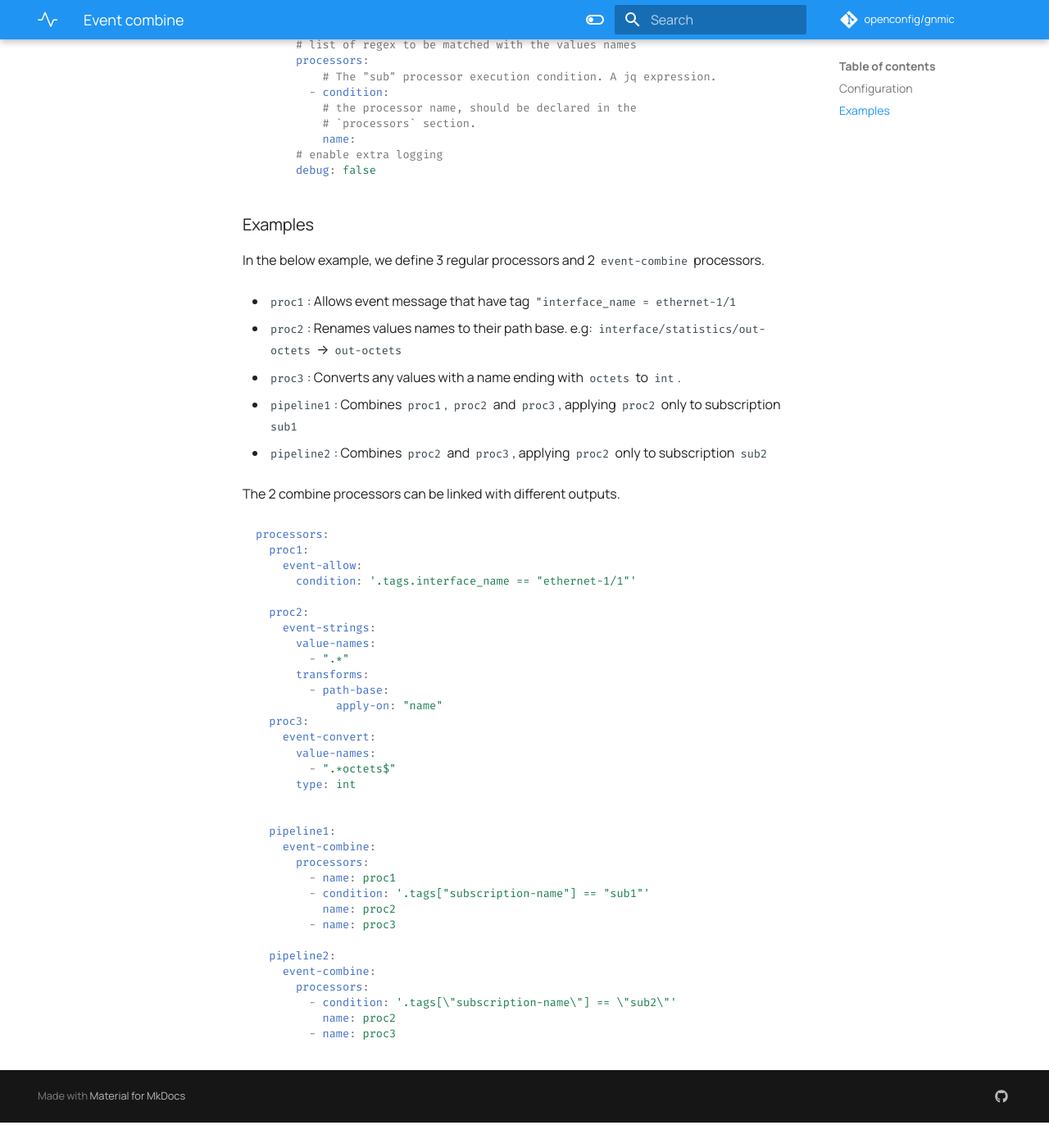
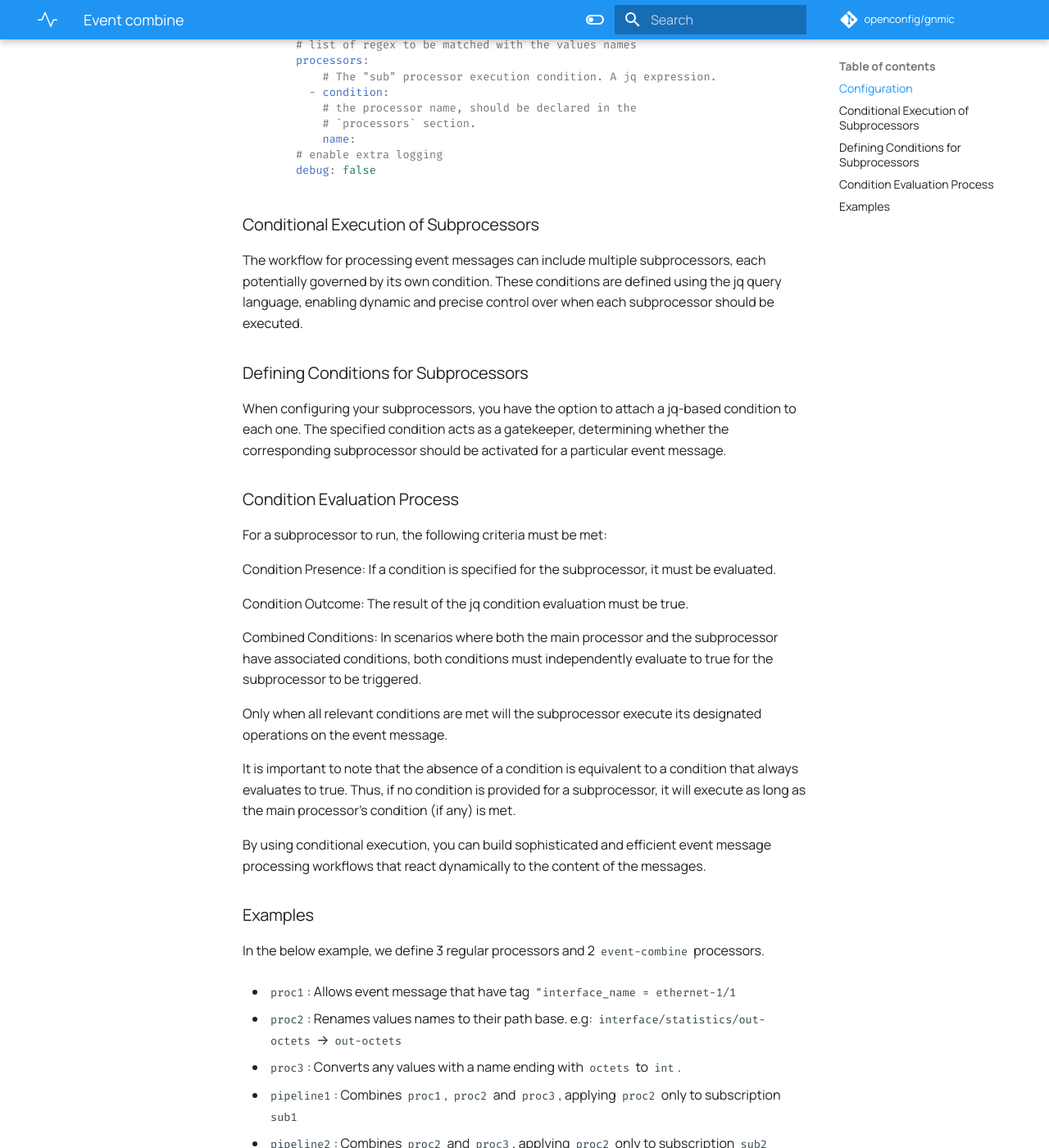
Before and after one commit to openconfig/gnmic, an MkDocs documentation site: the page built from docs/user_guide/event_processors/event_combine.md, in a window 1280 px wide and 1400 px high, scrolled down 417 px. Shown: the whole window at 82% size. Built offline with MkDocs 1.6.1 and Material for MkDocs 9.7.7, drawn with Linux system fonts in a browser that asks for light colours; comment, search, counter and statistics services are not loaded; before the commit the page ends 1786 px from its top, so only the background shows below that; some of the changed text lies outside the part shown.

Commit message:
update docs

````diff
--- a/docs/user_guide/event_processors/event_combine.md
+++ b/docs/user_guide/event_processors/event_combine.md
@@ -19,6 +19,30 @@ processors:
       # enable extra logging
       debug: false
 ```
+
+### Conditional Execution of Subprocessors
+
+The workflow for processing event messages can include multiple subprocessors, each potentially governed by its own condition. These conditions are defined using the jq query language, enabling dynamic and precise control over when each subprocessor should be executed.
+
+### Defining Conditions for Subprocessors
+
+When configuring your subprocessors, you have the option to attach a jq-based condition to each one. The specified condition acts as a gatekeeper, determining whether the corresponding subprocessor should be activated for a particular event message.
+
+### Condition Evaluation Process
+
+For a subprocessor to run, the following criteria must be met:
+
+Condition Presence: If a condition is specified for the subprocessor, it must be evaluated.
+
+Condition Outcome: The result of the jq condition evaluation must be true.
+
+Combined Conditions: In scenarios where both the main processor and the subprocessor have associated conditions, both conditions must independently evaluate to true for the subprocessor to be triggered.
+
+Only when all relevant conditions are met will the subprocessor execute its designated operations on the event message.
+
+It is important to note that the absence of a condition is equivalent to a condition that always evaluates to true. Thus, if no condition is provided for a subprocessor, it will execute as long as the main processor's condition (if any) is met.
+
+By using conditional execution, you can build sophisticated and efficient event message processing workflows that react dynamically to the content of the messages.
 
 ### Examples
 
@@ -68,7 +92,7 @@ processors:
   pipeline2:
     event-combine:
       processors:
-        - condition: '.tags[\"subscription-name\"] == \"sub2\"'
+        - condition: '.tags["subscription-name"] == "sub2"'
           name: proc2
         - name: proc3
 ```
````
